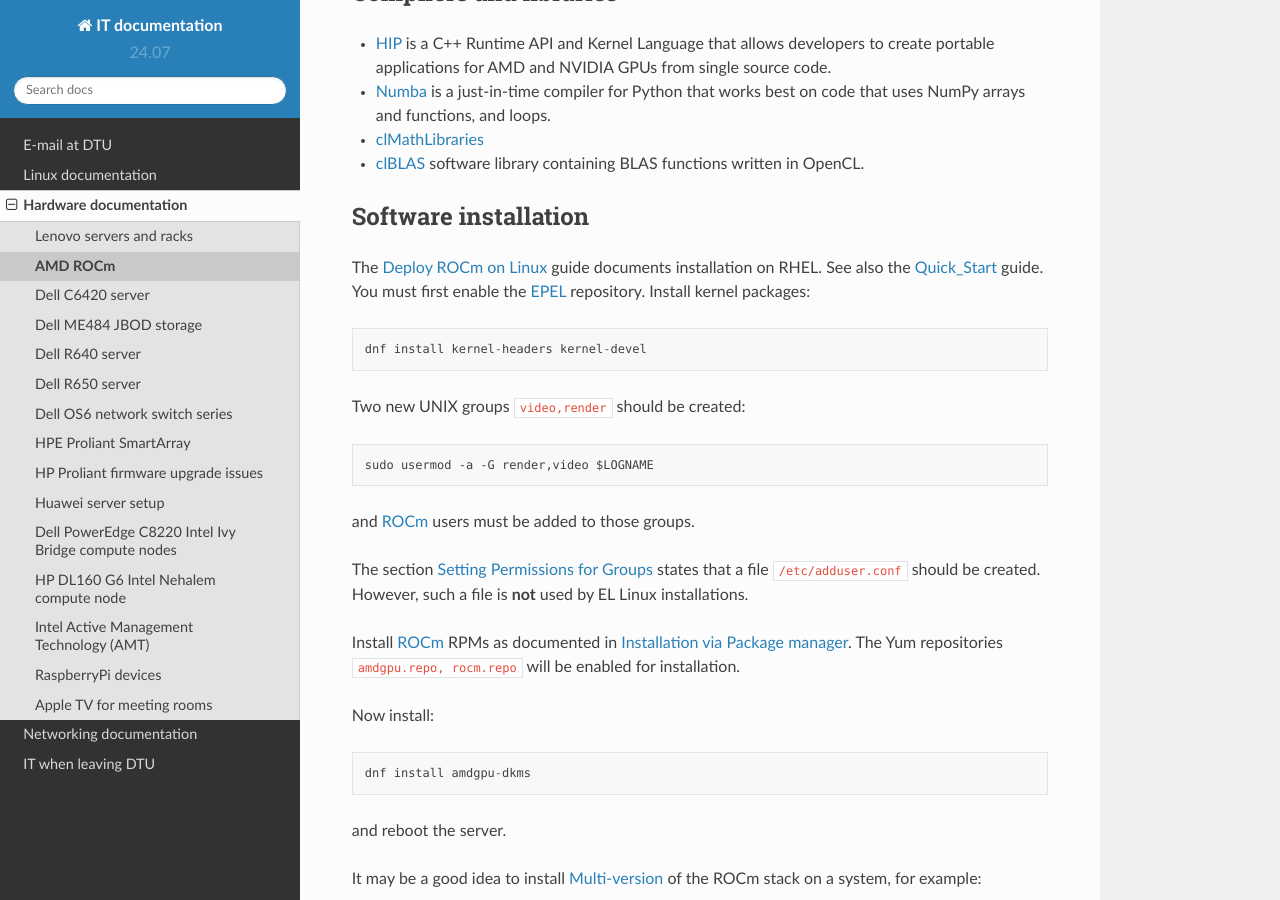
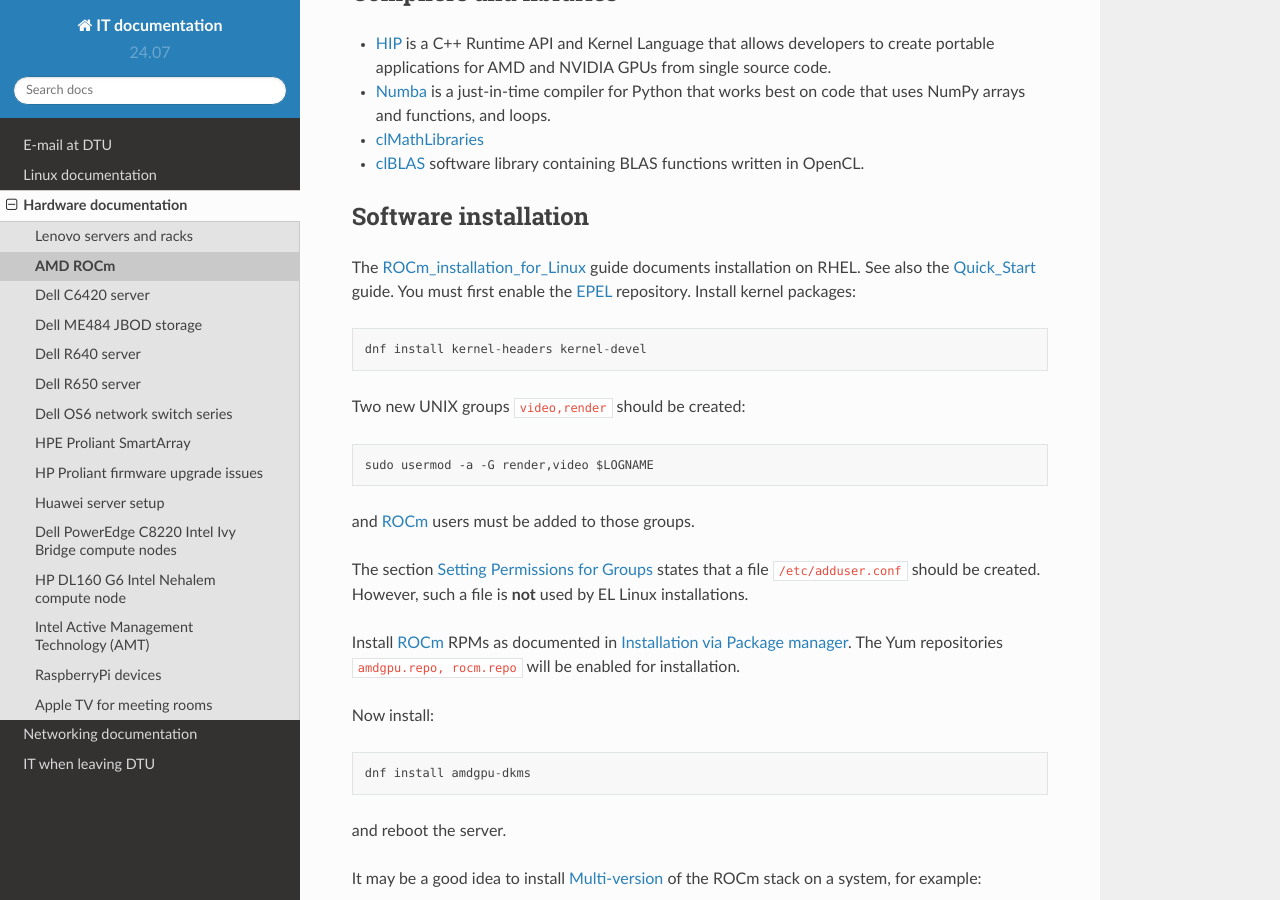
Before and after one commit to OleHolmNielsen/ITwiki, a Sphinx documentation site: the page built from docs/AMD_ROCm.rst, in a window 1280 px wide and 900 px high, scrolled down 588 px. Built offline with Sphinx 7.4.7 and the Read the Docs theme 2.0.0, drawn with Linux system fonts in a browser that asks for light colours.

Commit message:
Updated links

```diff
--- a/docs/AMD_ROCm.rst
+++ b/docs/AMD_ROCm.rst
@@ -42,8 +42,7 @@
 Software installation
 =========================
 
-The `Deploy ROCm on Linux <https://rocm.docs.amd.com/en/latest/deploy/linux/>`_
-guide documents installation on RHEL.
+The ROCm_installation_for_Linux_ guide documents installation on RHEL.
 See also the Quick_Start_ guide.
 You must first enable the EPEL_ repository.
 Install kernel packages::
@@ -87,6 +86,7 @@
 
 The directory name depends on the installed versions of ROCm_.
 
+.. _ROCm_installation_for_Linux: https://rocm.docs.amd.com/projects/install-on-linux/en/latest/
 .. _Linux_installation: https://rocm.docs.amd.com/en/latest/deploy/linux/os-native/install.html
 .. _Quick_Start: https://rocm.docs.amd.com/en/latest/deploy/linux/quick_start.html
 .. _EPEL: https://docs.fedoraproject.org/en-US/epel/
```
